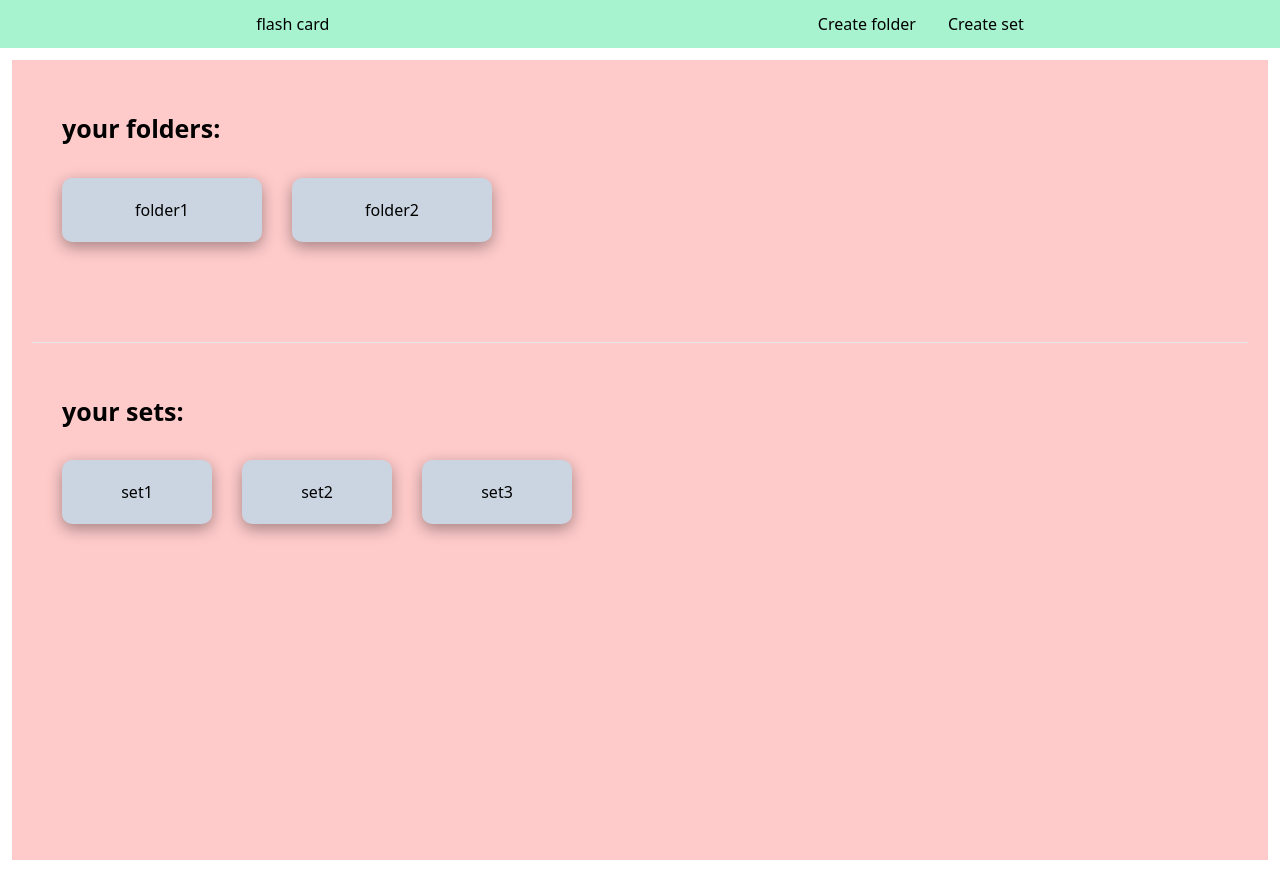
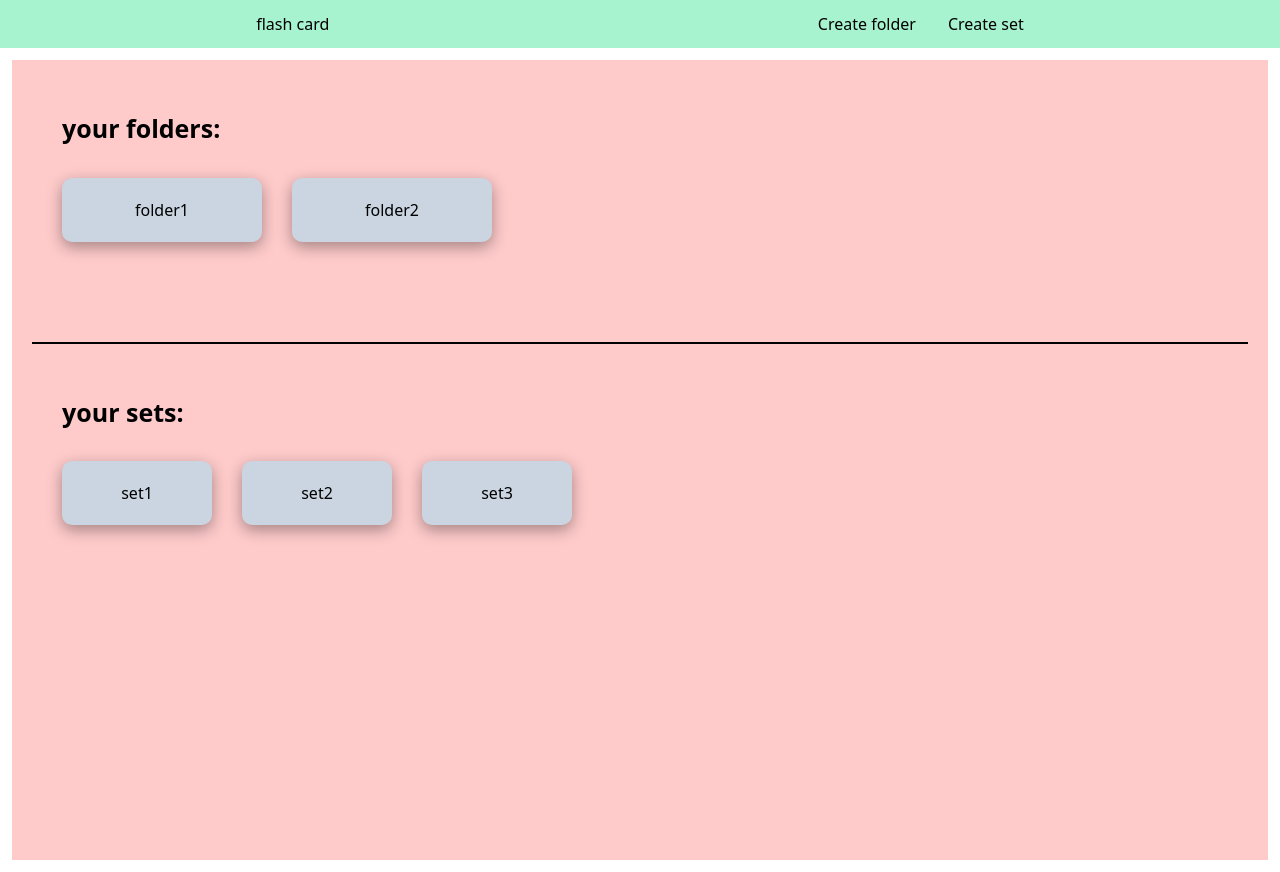
Before and after one commit to asma-gaini/flashCard, a React (Vite) app: page / in a window 1280 px wide. Built offline with nearby package versions, Linux system fonts and the light colour scheme.

Commit message:
change hr styling

```diff
--- a/src/featueres/mainDisplay.css
+++ b/src/featueres/mainDisplay.css
@@ -10,12 +10,13 @@
   gap: 30px;
   margin: 30px;
 }
-.header{
-    font-weight: bold;
-    font-size: 25px;
-    margin: 30px;
+.header {
+  font-weight: bold;
+  font-size: 25px;
+  margin: 30px;
 }
-.hrLine{
-    margin-top: 100px;
-    margin-bottom: 50px;
+.hrLine {
+  margin-top: 100px;
+  margin-bottom: 50px;
+  border-top: 2px solid black;
 }
```
